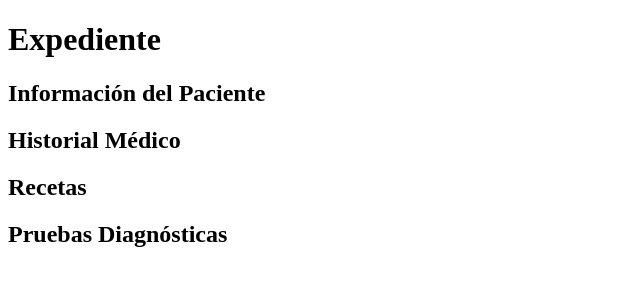
After one commit to elmerurbina/freud-ai, a Flask app: page /expediente in a window 1280 px wide. The commit adds this page. Shown: the top 300 px of the page, without its empty margins (0-640 px from the left). Run offline with Flask 3, Linux system fonts and the light colour scheme.

Commit message:
Update files

```diff
--- a/app.py
+++ b/app.py
@@ -29,6 +29,10 @@ def home():
 def redApoyo():
     return render_template('redApoyo.html')
 
+@app.route('/historial')
+def historial():
+    return render_template('historial.html')
+
 
 
 # Editar perfil del profesional
@@ -47,6 +51,7 @@ def mi_perfil():
 
 
 
+
 # Funcion para configurar las notificaciones
 @app.route('/notificaciones')
 def  notificaciones():
@@ -61,7 +66,9 @@ def verExpediente():
     return render_template('verExpediente.html')
 
 
-
+@app.route('/expediente')
+def expediente():
+    return render_template('expediente.html')
 
 
 # Acceso a las funciones de inicio de sesion
--- a/static/js/logout.js
+++ b/static/js/logout.js
@@ -5,7 +5,7 @@ document.getElementById('logoutButton').addEventListener('click', function() {
 
     // If the user clicks "OK" (true), redirect to index.html
     if (confirmation) {
-        window.location.href = '/';
+        window.location.href = "{{ url_for('home') }}";
     }
     // If the user clicks "Cancel" (false), do nothing
 });
--- /dev/null
+++ b/templates/expediente.html
@@ -0,0 +1,61 @@
+<!DOCTYPE html>
+<html lang="en">
+<head>
+    <meta charset="UTF-8">
+    <meta name="viewport" content="width=device-width, initial-scale=1.0">
+    <title>Expediente</title>
+    <style>
+        /* Add your CSS styles here */
+    </style>
+</head>
+<body>
+
+    <h1>Expediente</h1>
+
+    <!-- Patient Information Section -->
+    <section id="patientInformation">
+        <h2>Información del Paciente</h2>
+        <!-- Placeholder for patient information -->
+        <div id="patientInfo">
+            <!-- Patient information will be dynamically populated here -->
+        </div>
+    </section>
+
+    <!-- Medical History Section -->
+    <section id="medicalHistory">
+        <h2>Historial Médico</h2>
+        <!-- Placeholder for medical history -->
+        <div id="medicalHistoryContent">
+            <!-- Medical history content will be dynamically populated here -->
+        </div>
+    </section>
+
+    <!-- Prescriptions Section -->
+    <section id="prescriptions">
+        <h2>Recetas</h2>
+        <!-- Placeholder for prescriptions -->
+        <div id="prescriptionsList">
+            <!-- Prescriptions will be dynamically populated here -->
+        </div>
+    </section>
+
+    <!-- Diagnostic Tests Section -->
+    <section id="diagnosticTests">
+        <h2>Pruebas Diagnósticas</h2>
+        <!-- Placeholder for diagnostic tests -->
+        <div id="diagnosticTestsList">
+            <!-- Diagnostic tests will be dynamically populated here -->
+        </div>
+    </section>
+
+    <!-- Other Sections as needed -->
+
+    <!-- Add your JavaScript code here -->
+    <script>
+        // You can add JavaScript functionality here
+        // For example, fetching patient information and updating the DOM dynamically
+        // Or handling interactions with the page
+    </script>
+
+</body>
+</html>
```
Also changed, not shown: templates/chat.html (+6 -6 lines), templates/historial.html (added, +20 -0 lines).
